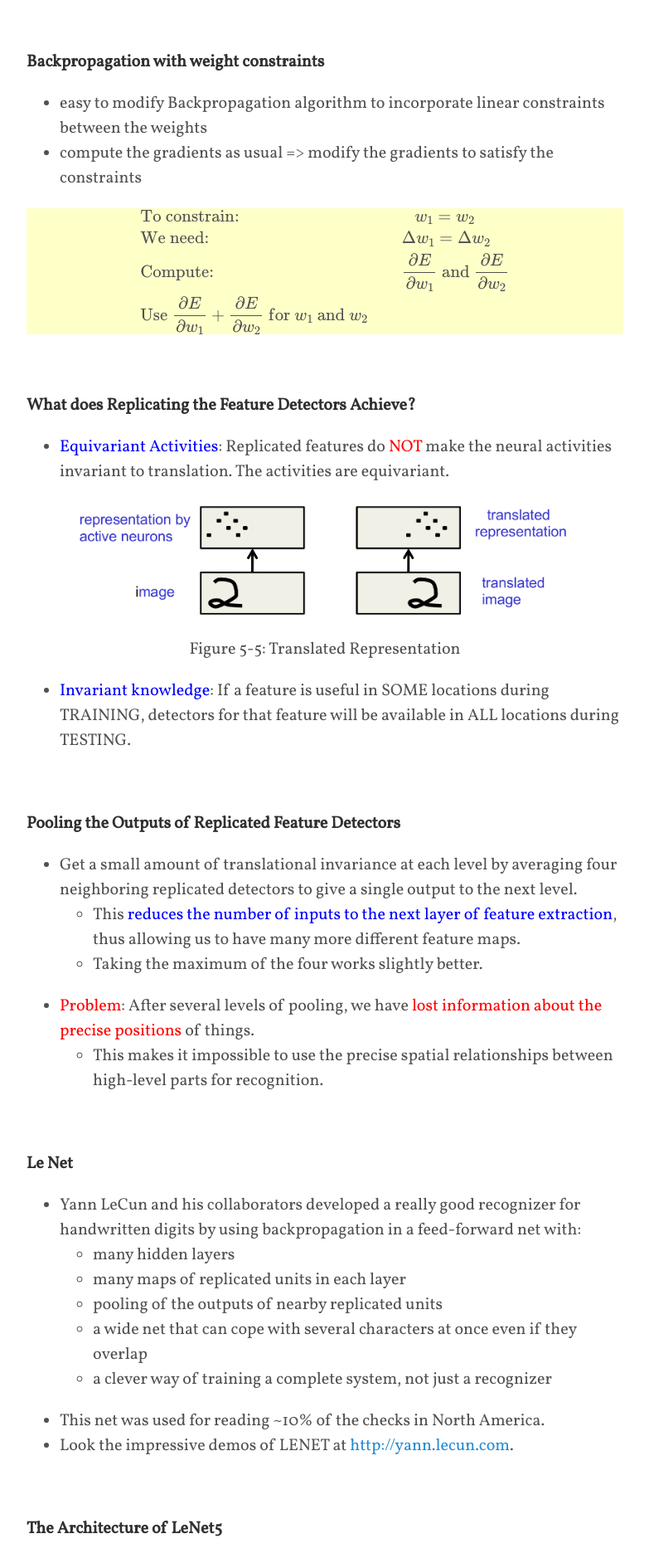
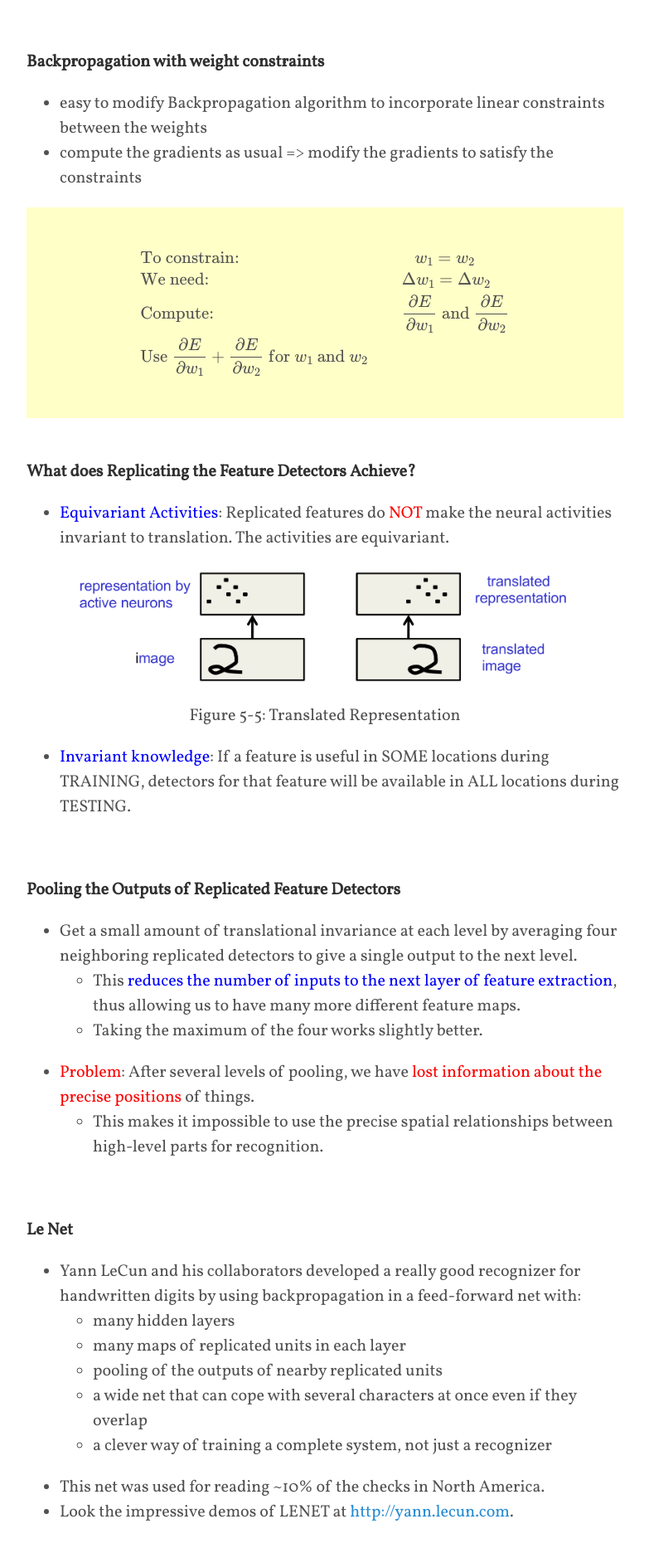
Before and after one commit to shevapato2008/myBlog, a Jekyll site: the page built from algorithms/machinelearning/nnml/week5.md, in a window 1280 px wide. Shown: the part 3910-5788 px from the top of the page at 83% size, without its empty margins (248-1031 px from the left). Built offline with Jekyll 4.4.1, drawn with Linux system fonts in a browser that asks for light colours; some web fonts are replaced; formulas are drawn with MathJax 3; comment, search, counter and statistics services are not loaded.

Commit message:
Modified.

```diff
--- a/algorithms/machinelearning/nnml/week5.md
+++ b/algorithms/machinelearning/nnml/week5.md
@@ -97,6 +97,7 @@ mathjax: true
   + compute the gradients as usual => modify the gradients to satisfy the constraints
 
 <div style="background-color: #ffffc8;">
+<br>
 $$
 \begin{align}
   &\text{To constrain:} \qquad && \ \ \ w_{1} = w_{2} \\
@@ -105,6 +106,7 @@ $$
   &\text{Use} \ \frac{\partial E}{\partial w_{1}} + \frac{\partial E}{\partial w_{2}} \ \text{for} \ w_{1} \ \text{and} \ w_{2}
 \end{align}
 $$
+<br>
 </div>
 
 <br>
```
Also changed, not shown: algorithms/machinelearning/nnml/week6.md (+1 -0 lines), 1 other file.
